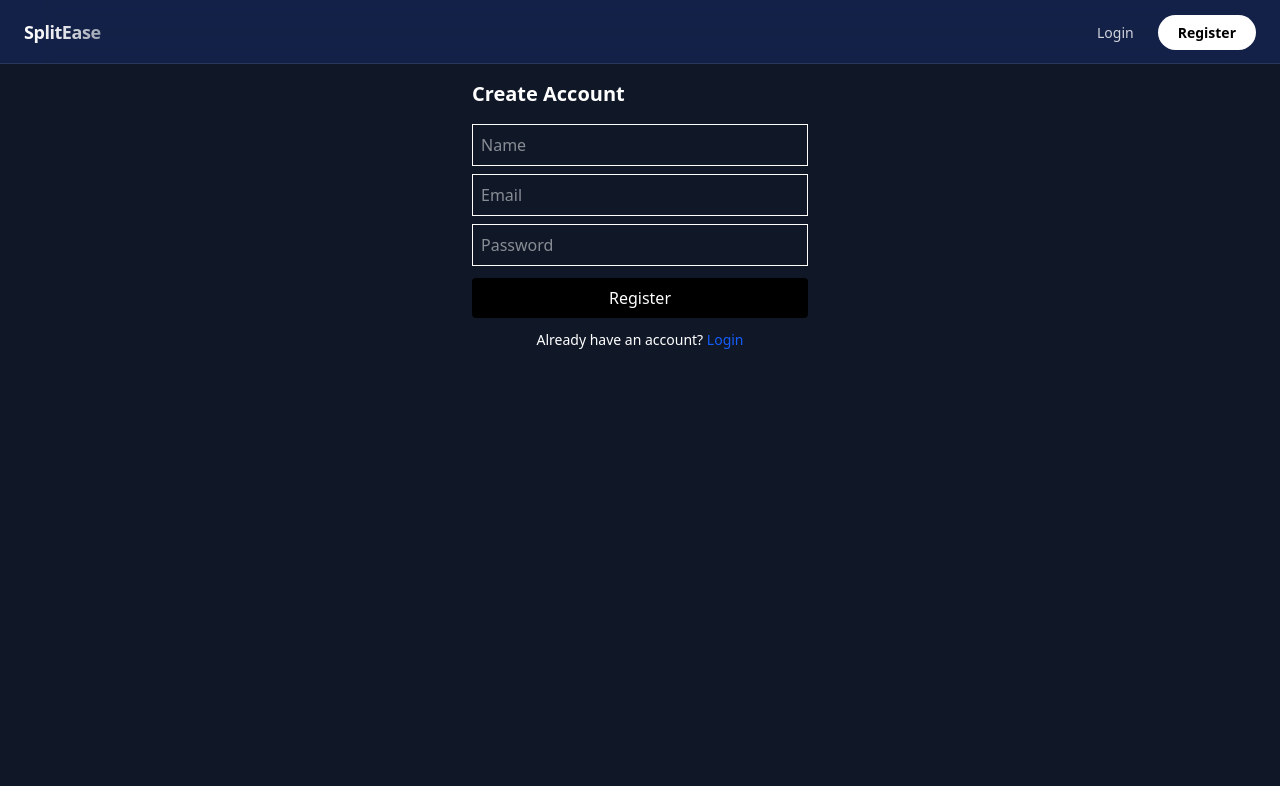
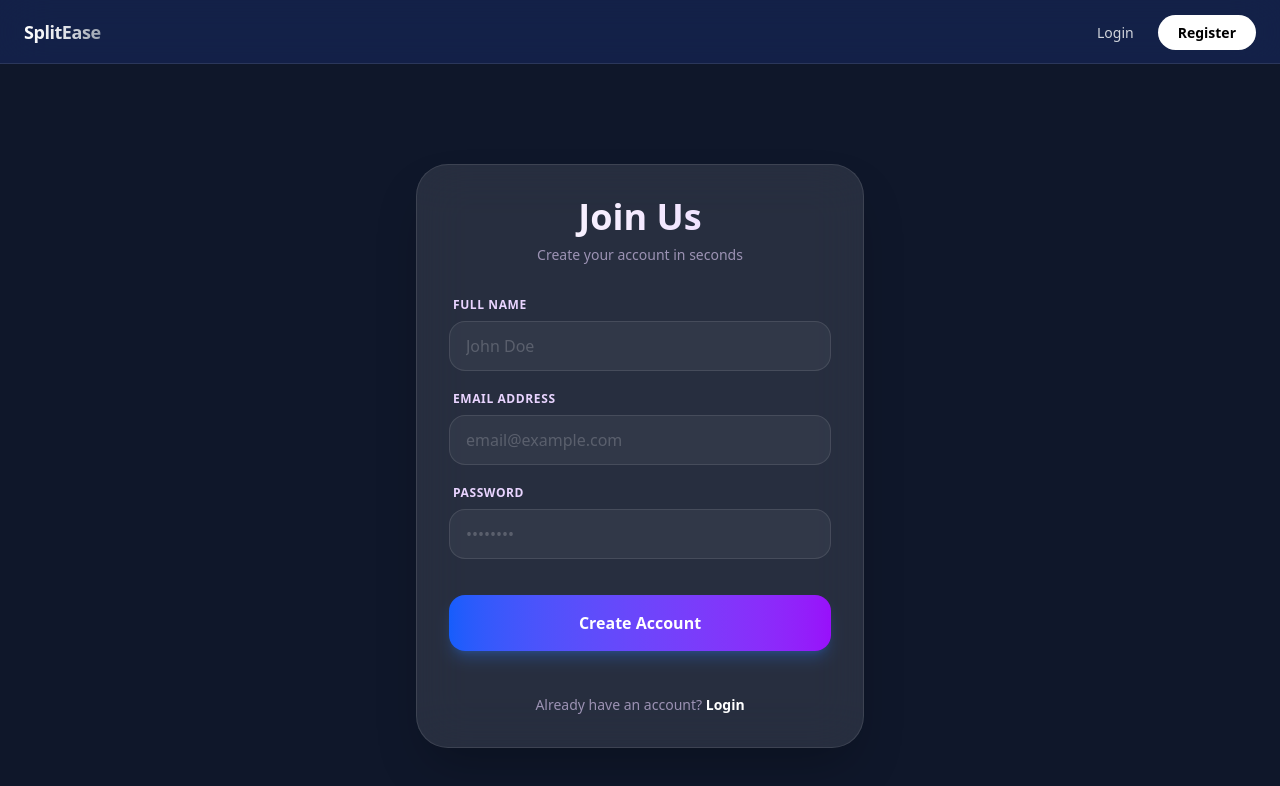
Before and after one commit to GauravSimkar/Split-wise-full-stack, a React (Vite) app in the folder KarPro/Frontend/: page /register in a window 1280 px wide. Shown: the top 786 px of the page. Built offline with nearby package versions, Linux system fonts and the light colour scheme.

Commit message:
updated login UI

```diff
--- a/KarPro/Frontend/src/pages/Login.jsx
+++ b/KarPro/Frontend/src/pages/Login.jsx
@@ -27,25 +27,48 @@ const Login = () => {
   };
 
   return (
-    <div className="p-6 max-w-sm mx-auto">
-      <h2 className="text-xl mb-4">Login</h2>
+  <div className="min-h-screen flex items-center justify-center bg-[#0f172a] bg-[radial-gradient(circle_at_top_right,_var(--tw-gradient-stops))] from-slate-900 via-purple-900 to-slate-900 px-4">
+    <div className="max-w-md w-full backdrop-blur-lg bg-white/10 p-8 rounded-3xl shadow-2xl border border-white/20">
+
+      {/* Header */}
+      <div className="text-center mb-10">
+        <h2 className="text-4xl font-extrabold text-white tracking-tight">Welcome</h2>
+        <p className="text-purple-200/70 mt-2">Enter your credentials to access your account</p>
+      </div>
+
+      <div className="space-y-6">
+        {/* Email Input */}
+        <div className="relative group">
+          <label className="block text-sm font-medium text-purple-100 mb-2 ml-1">Email Address</label>
           <input
-        className="border p-2 w-full"
-        placeholder="Email"
+            className="w-full bg-white/5 border border-white/10 text-white px-4 py-3 rounded-xl focus:outline-none focus:ring-2 focus:ring-purple-500 focus:bg-white/10 transition-all duration-300 placeholder-white/30"
+            placeholder="hello@example.com"
             onChange={(e) => setEmail(e.target.value)}
           />
+        </div>
+
+        {/* Password Input */}
+        <div className="relative group">
+          <div className="flex justify-between items-center mb-2 ml-1">
+            <label className="text-sm font-medium text-purple-100">Password</label>
+          </div>
           <input
-        className="border p-2 w-full mt-2"
+            className="w-full bg-white/5 border border-white/10 text-white px-4 py-3 rounded-xl focus:outline-none focus:ring-2 focus:ring-purple-500 focus:bg-white/10 transition-all duration-300 placeholder-white/30"
             type="password"
-        placeholder="Password"
+            placeholder="••••••••"
             onChange={(e) => setPassword(e.target.value)}
           />
+        </div>
+
+        {/* Login Button */}
         <button
           onClick={submit}
-        className="mt-3 bg-black text-white px-4 py-2"
+          className="w-full mt-4 bg-gradient-to-r from-purple-600 to-blue-600 hover:from-purple-500 hover:to-blue-500 text-white font-bold py-3.5 rounded-xl shadow-lg shadow-purple-500/20 transition-all duration-300 transform active:scale-[0.97]"
         >
-        Login
+          Login Now
         </button>
+      </div>
+    </div>
   </div>
 );
 };
--- a/KarPro/Frontend/src/pages/Register.jsx
+++ b/KarPro/Frontend/src/pages/Register.jsx
@@ -35,44 +35,69 @@ const Register = () => {
   };
 
   return (
-    <div className="p-6 max-w-sm mx-auto">
-      <h2 className="text-xl font-bold mb-4">Create Account</h2>
+  <div className="min-h-screen flex items-center justify-center bg-[#0f172a] bg-[radial-gradient(circle_at_bottom_left,_var(--tw-gradient-stops))] from-slate-900 via-purple-900 to-slate-900 px-4">
+    <div className="max-w-md w-full backdrop-blur-xl bg-white/10 p-8 rounded-[2rem] shadow-2xl border border-white/10">
 
+      {/* Header */}
+      <div className="text-center mb-8">
+        <h2 className="text-4xl font-bold bg-gradient-to-r from-white to-purple-200 bg-clip-text text-transparent">
+          Join Us
+        </h2>
+        <p className="text-purple-200/60 mt-2 text-sm">Create your account in seconds</p>
+      </div>
+
+      <div className="space-y-5">
+        {/* Name Input */}
+        <div>
+          <label className="block text-xs font-semibold text-purple-200 uppercase tracking-wider mb-2 ml-1">Full Name</label>
           <input
-        className="border p-2 w-full mb-2"
-        placeholder="Name"
+            className="w-full bg-white/5 border border-white/10 text-white px-4 py-3 rounded-2xl focus:outline-none focus:ring-2 focus:ring-purple-500 focus:bg-white/10 transition-all duration-300 placeholder-white/20"
+            placeholder="John Doe"
             value={name}
             onChange={(e) => setName(e.target.value)}
           />
+        </div>
 
+        {/* Email Input */}
+        <div>
+          <label className="block text-xs font-semibold text-purple-200 uppercase tracking-wider mb-2 ml-1">Email Address</label>
           <input
-        className="border p-2 w-full mb-2"
-        placeholder="Email"
+            className="w-full bg-white/5 border border-white/10 text-white px-4 py-3 rounded-2xl focus:outline-none focus:ring-2 focus:ring-purple-500 focus:bg-white/10 transition-all duration-300 placeholder-white/20"
+            placeholder="email@example.com"
             value={email}
             onChange={(e) => setEmail(e.target.value)}
           />
+        </div>
 
+        {/* Password Input */}
+        <div>
+          <label className="block text-xs font-semibold text-purple-200 uppercase tracking-wider mb-2 ml-1">Password</label>
           <input
             type="password"
-        className="border p-2 w-full mb-3"
-        placeholder="Password"
+            className="w-full bg-white/5 border border-white/10 text-white px-4 py-3 rounded-2xl focus:outline-none focus:ring-2 focus:ring-purple-500 focus:bg-white/10 transition-all duration-300 placeholder-white/20"
+            placeholder="••••••••"
             value={password}
             onChange={(e) => setPassword(e.target.value)}
           />
+        </div>
 
+        {/* Register Button */}
         <button
           onClick={submit}
-        className="bg-black text-white w-full py-2 rounded"
+          className="w-full mt-4 bg-gradient-to-r from-blue-600 to-purple-600 hover:from-blue-500 hover:to-purple-500 text-white font-bold py-4 rounded-2xl shadow-lg shadow-blue-500/25 transition-all duration-300 transform active:scale-[0.98] hover:shadow-purple-500/40"
         >
-        Register
+          Create Account
         </button>
 
-      <p className="text-sm text-center mt-3">
+        {/* Footer Link */}
+        <p className="text-center text-sm text-purple-200/60 mt-6">
           Already have an account?{" "}
-        <Link to="/login" className="text-blue-600">
+          <Link to="/login" className="text-white font-bold hover:text-purple-400 transition-colors underline-offset-4 hover:underline">
             Login
           </Link>
         </p>
+      </div>
+    </div>
   </div>
 );
 };
```
Lines whose indentation alone changed are shown as unchanged.
